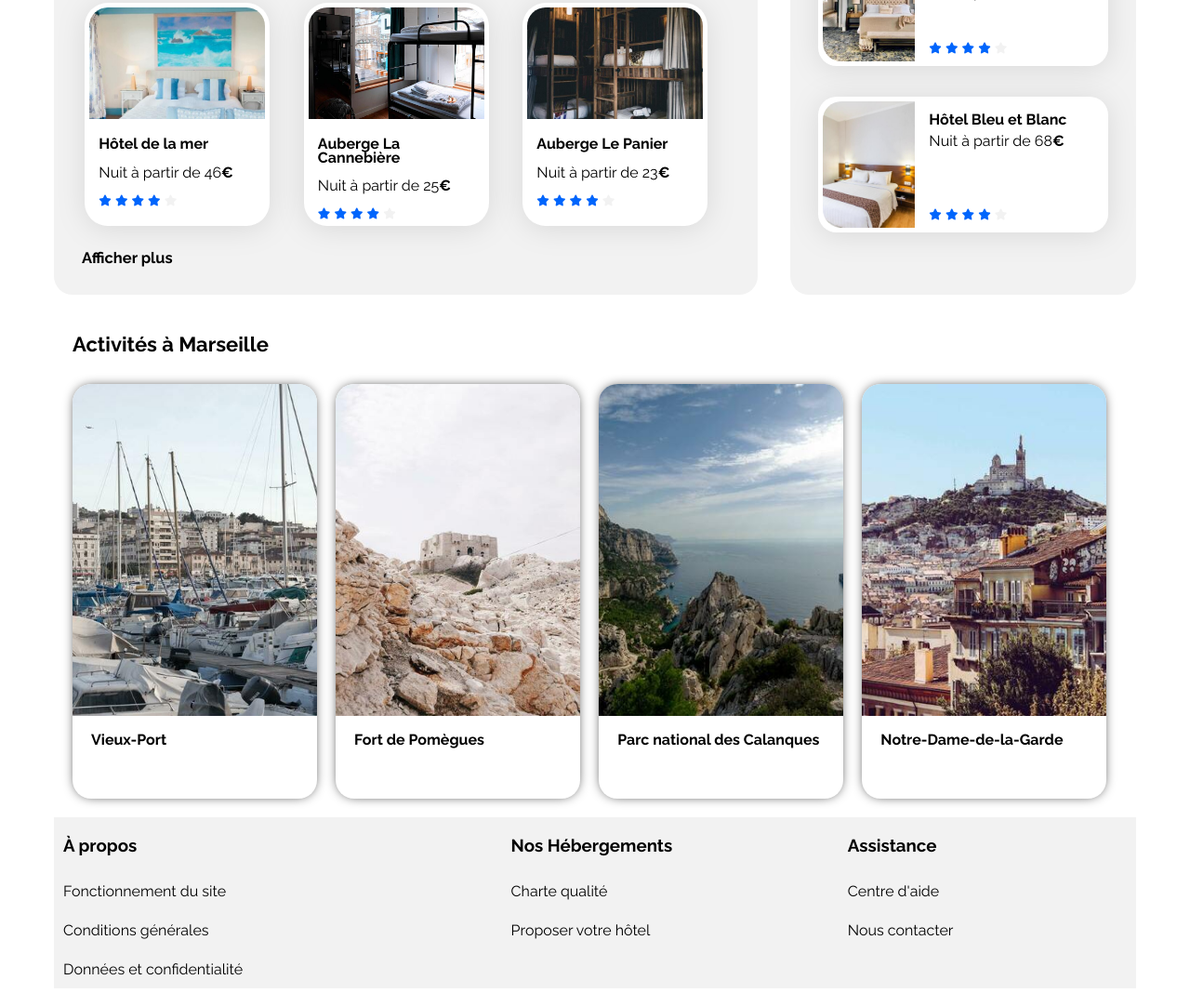
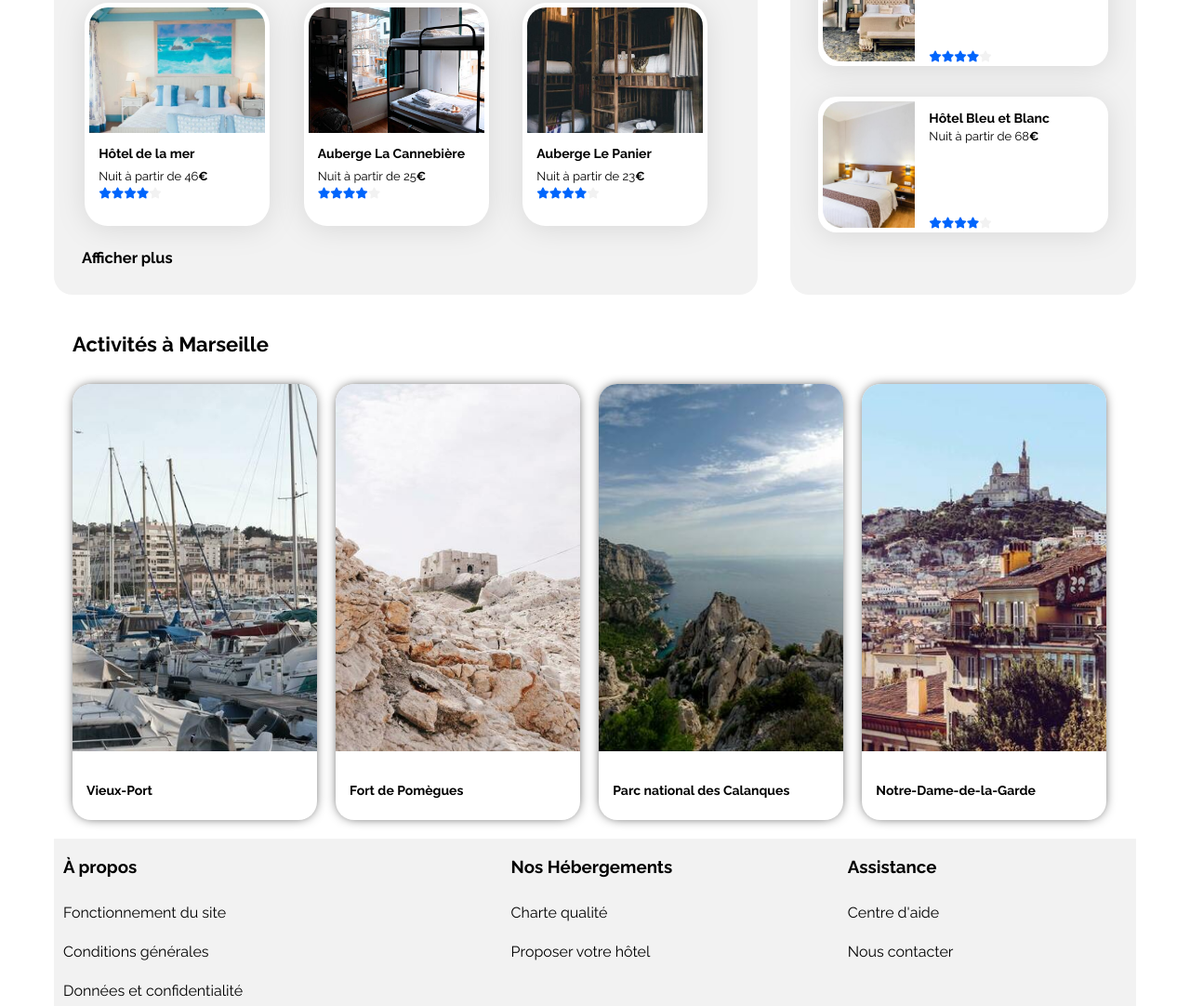
Before and after one commit to PolZeck/ProjetBookiOC, a plain HTML site: page index.html in a window 1280 px wide. Shown: the part 814-1896 px from the top of the page at 93% size. Drawn offline with Linux system fonts and the light colour scheme.

Commit message:
responsive- activities section fixed

```diff
--- a/css/style.css
+++ b/css/style.css
@@ -97,7 +97,7 @@ a {
 .card-hebergements img{
     object-fit: cover;
     width: 100%;
-    height: 120px;
+    height: 135px;
     border-top-left-radius: 20px;
     border-top-right-radius: 20px;
 }
@@ -114,7 +114,18 @@ a {
 .hbrgmt-content{
     padding-left: 10px;
     padding-bottom: 10px;
-    line-height:0.9;
+    line-height:0.7;
+}
+
+.card-title{
+    font-size: 14px;
+}
+
+.card-subtitle{
+    font-size: 13px;
+}
+.card-rating{
+    display: flex;
 }
 
 .display{
@@ -347,15 +358,17 @@ form button:hover{
 
 .activities img{
     width:100%;
-    height: 80%;
+    height: 90%;
     border-top-right-radius: 20px;
     border-top-left-radius: 20px;
     object-fit: cover;
 }
 
 .activities-content{
-    padding-left: 20px;
+    padding-left: 15px;
     border-radius: 0px 0px 20px 20px;
+    padding-top: 20px;
+    padding-bottom: 10px;
 }
 
 
@@ -541,11 +554,12 @@ footer{
     }
 
     .activities img{
-        height: 75%;
+        height: 80%;
     }
 
     .activities-content{
-        padding-top: 10px;
+        padding-top: 0px;
+        padding-bottom: 0px;
     }
 
 
```
